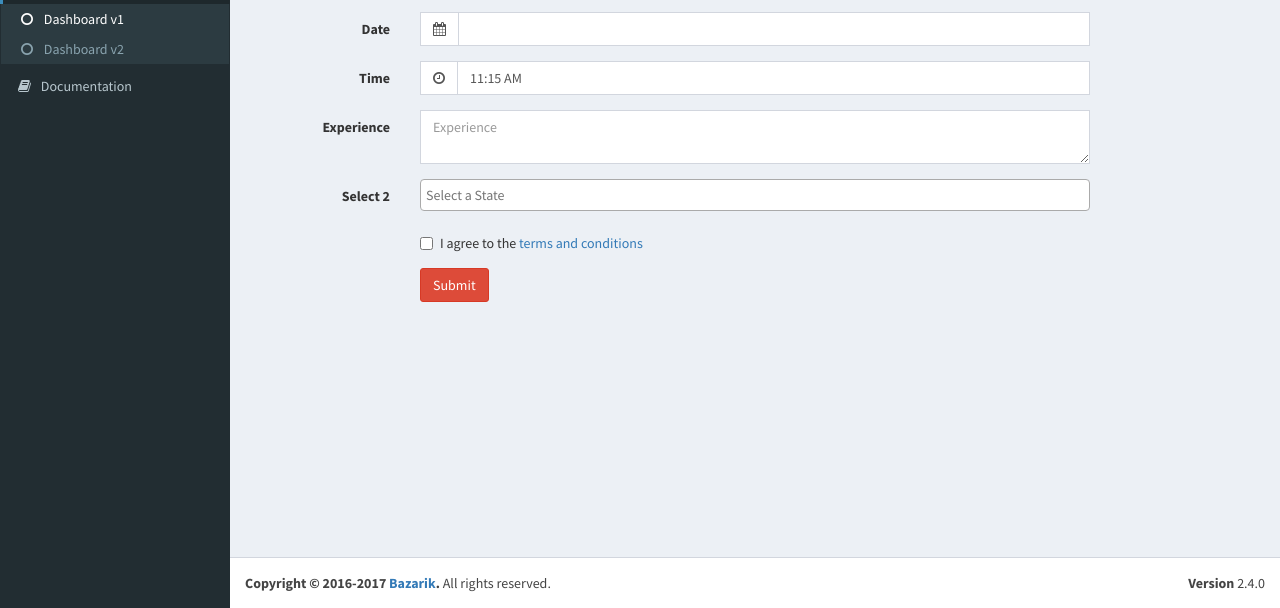
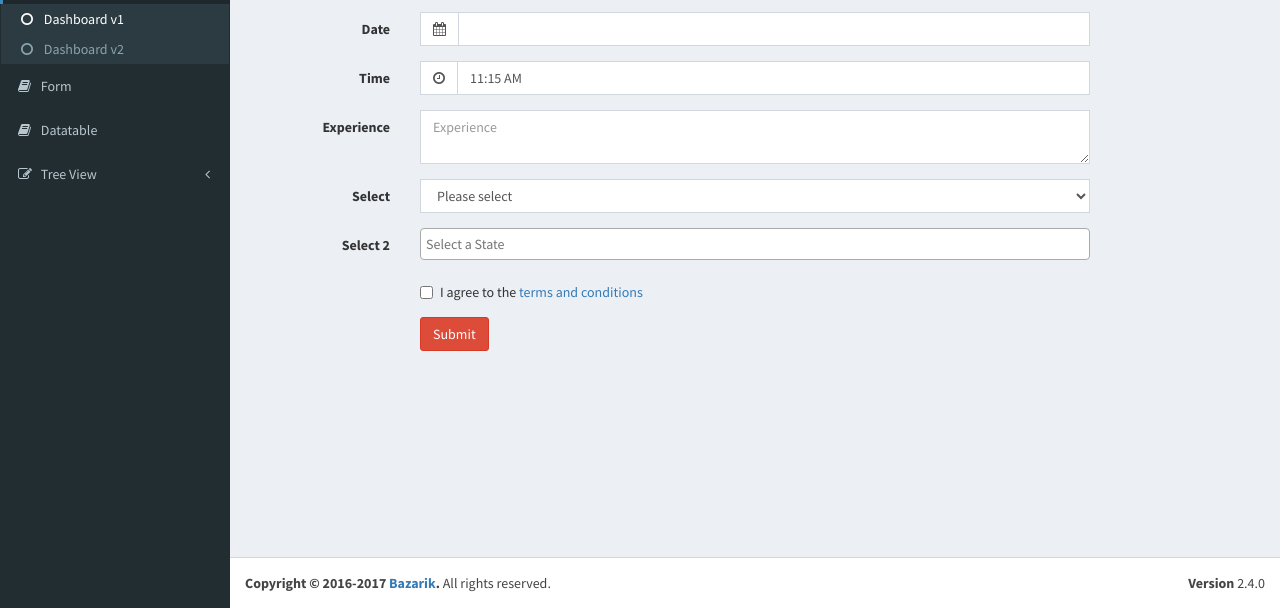
Before and after one commit to ankit246/Admin-LTE, a plain HTML site: page forms.html in a window 1280 px wide. Shown: the part 192-800 px from the top of the page. Drawn offline with Linux system fonts and the light colour scheme.

Commit message:
form and sidebar modified
Signed-off-by: Ankit Chauhan <ankitchauhan246@gmail.com>

```diff
--- a/forms.html
+++ b/forms.html
@@ -125,10 +125,23 @@
                         </a>
                         <ul class="treeview-menu">
                             <li class="active"><a href="index.html"><i class="fa fa-circle-o"></i> Dashboard v1</a></li>
-                            <li><a href="index2.html"><i class="fa fa-circle-o"></i> Dashboard v2</a></li>
+                            <li><a href="index.html"><i class="fa fa-circle-o"></i> Dashboard v2</a></li>
                         </ul>
                     </li>
-                    <li><a href="https://adminlte.io/docs"><i class="fa fa-book"></i> <span>Documentation</span></a></li>
+                    <li><a href="forms.html"><i class="fa fa-book"></i> <span>Form</span></a></li>
+        			<li><a href="data-tables.html"><i class="fa fa-book"></i> <span>Datatable</span></a></li>
+        			<li class="treeview">
+			          <a href="#">
+			            <i class="fa fa-edit"></i> <span>Tree View</span>
+			            <span class="pull-right-container">
+			              <i class="fa fa-angle-left pull-right"></i>
+			            </span>
+			          </a>
+			          <ul class="treeview-menu">
+			            <li><a href="forms.html"><i class="fa fa-book"></i> <span>Form</span></a></li>
+			            <li><a href="data-tables.html"><i class="fa fa-book"></i> <span>Datatable</span></a></li>
+			          </ul>
+			        </li>
                 </ul>
             </section>
             <!-- /.sidebar -->
@@ -200,6 +213,22 @@
 
                             <div class="col-sm-8">
                                 <textarea class="form-control" id="inputExperience" placeholder="Experience"></textarea>
+                            </div>
+                        </div>
+                        <div class="form-group">
+                            <label for="inputSkills" class="col-sm-2 control-label">Select</label>
+
+                            <div class="col-sm-8">
+                                <select class="form-control" required style="width: 100%;">
+                                	<option value="" selected disabled>Please select</option>
+                                    <option>Alabama</option>
+                                    <option>Alaska</option>
+                                    <option>California</option>
+                                    <option>Delaware</option>
+                                    <option>Tennessee</option>
+                                    <option>Texas</option>
+                                    <option>Washington</option>
+                                </select>
                             </div>
                         </div>
                         <div class="form-group">
```
Also changed, not shown: data-tables.html (+16 -2 lines), index.html (+15 -2 lines).
